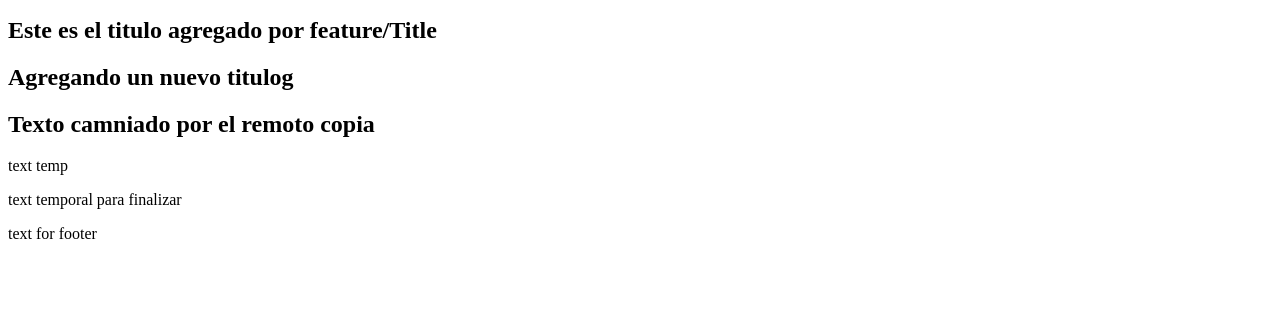
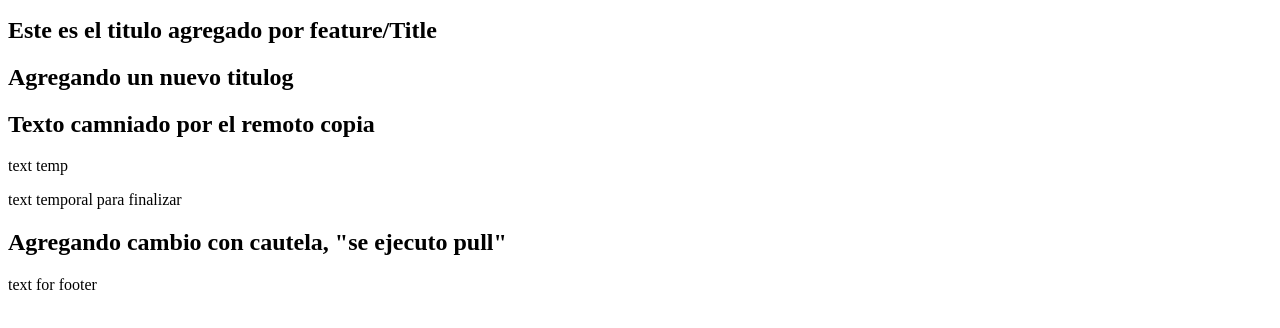
Before and after one commit to by-German/GitFlow, a plain HTML site: page index.html in a window 1280 px wide. Shown: the part 166-494 px from the top of the page. Drawn offline with Linux system fonts and the light colour scheme.

Commit message:
cambio copia pull

```diff
--- a/index.html
+++ b/index.html
@@ -21,7 +21,7 @@
         <p>text temp</p>
         <p>text temporal para finalizar</p>
     </div>
-
+    <h2>Agregando cambio con cautela, "se ejecuto pull"</h2>
 
     <footer>
         <p>text for footer</p>
```
